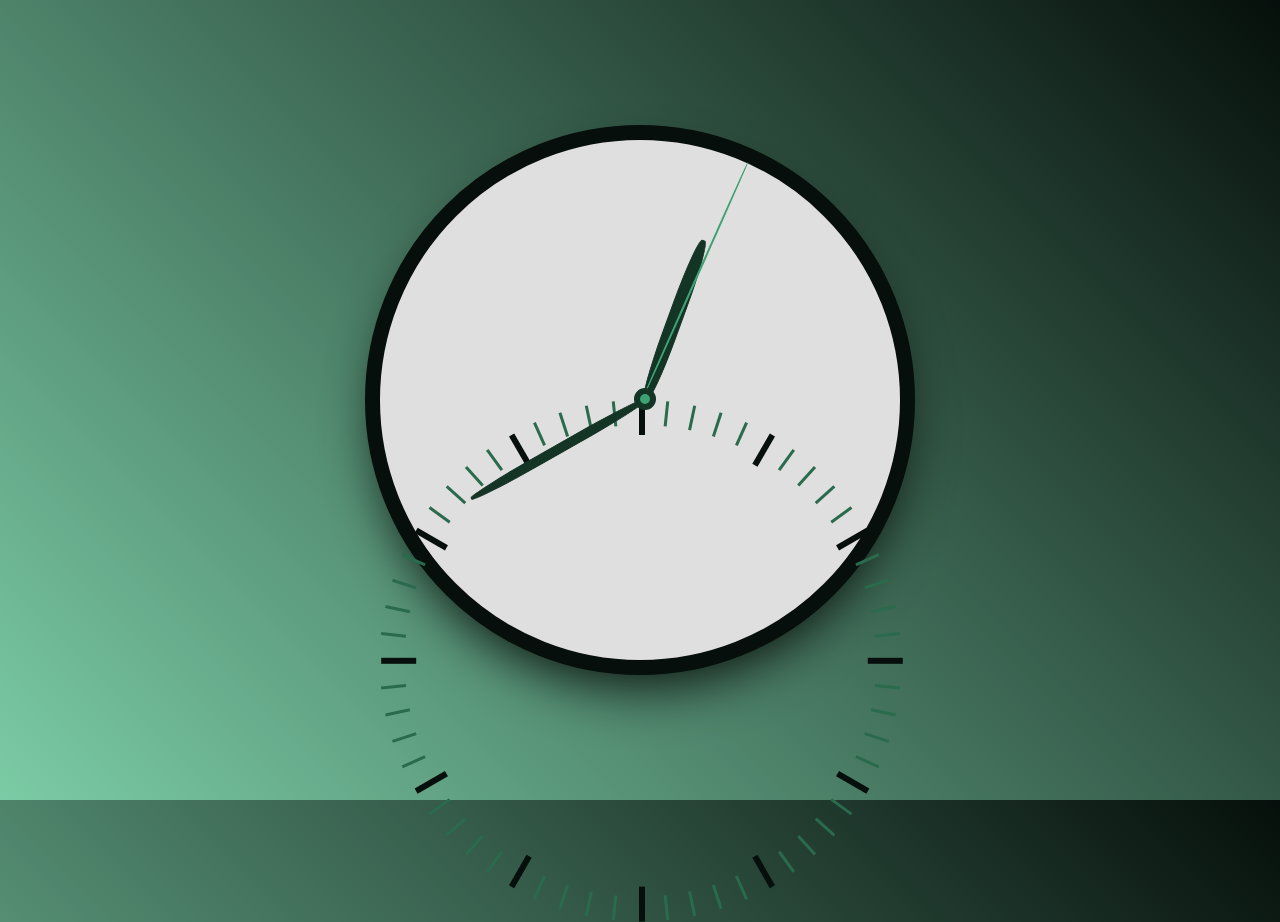
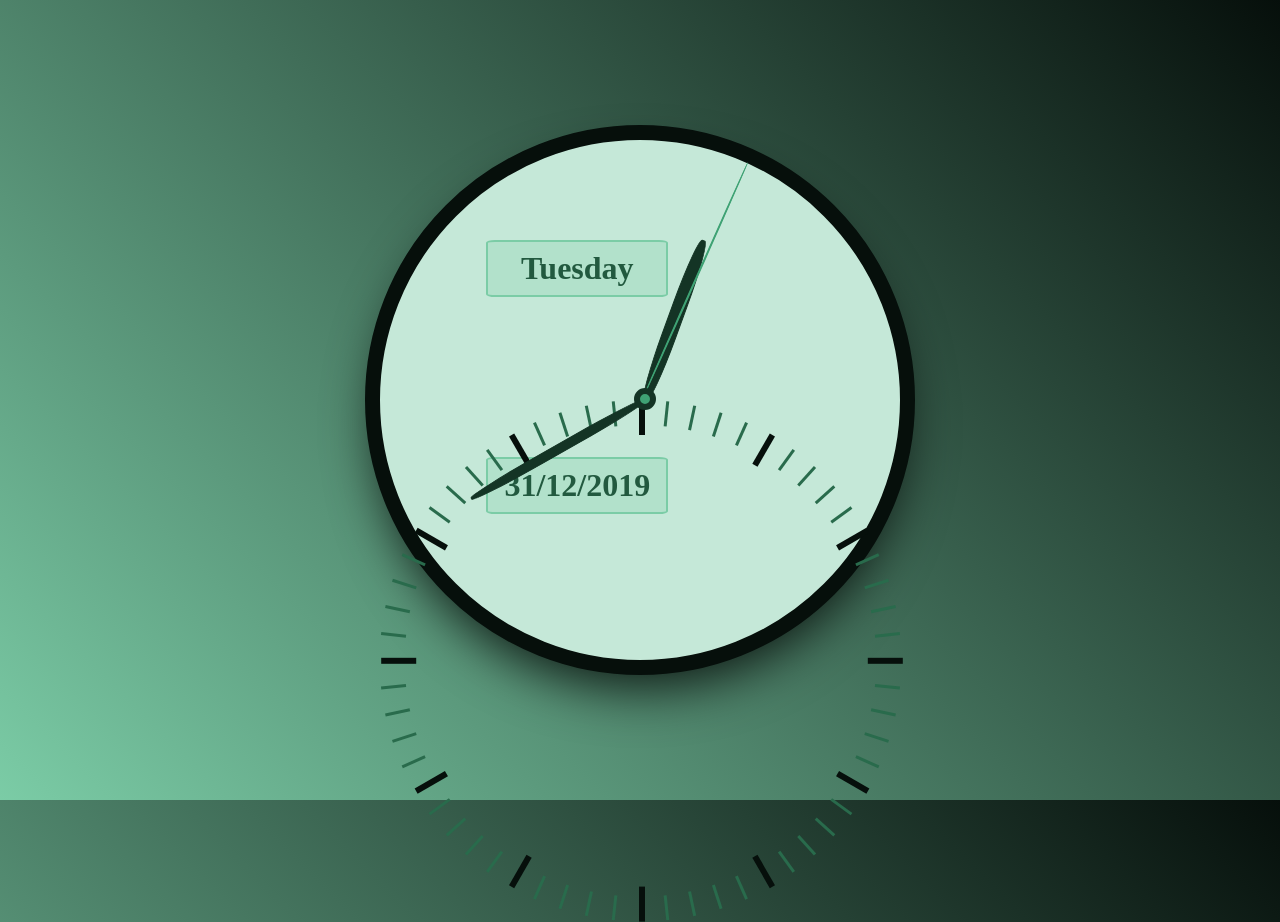
Before and after one commit to M-Hafez22/Analog_clock, a website built with Parcel: page src/index.html in a window 1280 px wide. Built offline with nearby package versions, Linux system fonts and the light colour scheme.

Commit message:
Add Calendar

```diff
--- a/src/clockApp/config.js
+++ b/src/clockApp/config.js
@@ -5,3 +5,6 @@ export const minuteHand = document.getElementById('minute');
 // for lines
 export const lines = document.getElementsByClassName("lines");
 export const clock= document.getElementById('clock');
+// for date
+export const dateInfo= document.getElementById('dateInfo');
+export const dayName= document.getElementById('dayName');
--- /dev/null
+++ b/src/clockApp/date.js
@@ -0,0 +1,19 @@
+import {dateInfo, dayName} from './config';
+
+
+
+
+
+export const showDateInfo = () =>{
+  const  week = [ "Sunday", "Monday", "Tuesday","Wednesday", "Thursday", "Friday", "Saturday"];
+
+  const currentDate = new Date(),
+        dayDate = currentDate.getDate(),
+        month = currentDate.getMonth() + 1,
+        year = currentDate.getFullYear(),
+        weekDay = week[currentDate.getDay()];
+
+        dayName.textContent = weekDay;
+        dateInfo.textContent = `${dayDate}/${month}/${year}`;
+  console.log(weekDay);
+}
--- a/src/clockApp/hands.js
+++ b/src/clockApp/hands.js
@@ -14,6 +14,8 @@ const  setClock = () => {
   setRotation(secondHand, secondsRatio);
   setRotation(minuteHand, minutesRatio);
   setRotation(hourHand, hoursRatio);
+
+
 }
 // Run the hands ever second
-export const runHands  = setInterval(setClock, 1000);
+export const runHands  = () => {setInterval(setClock, 1000);}
--- a/src/index.html
+++ b/src/index.html
@@ -8,6 +8,10 @@
 </head>
 <body>
   <main id="clock">
+  	<div class="calendar">
+  		<h1 id="dayName" class="info"></h1>
+  		<h1 id="dateInfo" class="info"></h1>
+  	</div>
     <div class="dot"></div>
     <div class="hands">
       <div id="hour" class="hand hour-hand"></div>
--- a/src/index.js
+++ b/src/index.js
@@ -1,5 +1,8 @@
 import {runHands} from './clockApp/hands';
 import {locatLines} from './clockApp/lines';
+import {showDateInfo} from './clockApp/date';
+
 import './styles/main.scss';
 locatLines();
 runHands();
+showDateInfo();
--- a/src/styles/_config.scss
+++ b/src/styles/_config.scss
@@ -1,5 +1,4 @@
 $clr : #7bcca6;
-$clock-bg: #dfdfdf;
 $hand : 170px;
 
 *,
--- /dev/null
+++ b/src/styles/_date.scss
@@ -0,0 +1,23 @@
+
+
+.calendar{
+	position: absolute;
+	top: 30%;
+	left: 38%;
+	text-align: center;
+
+	#dayName{
+		margin-bottom: 5em;
+		padding: 0.25em .5em;
+		font-size: 2em;
+		background: lighten($clr , 15%);
+		color: darken($clr , 40%);
+		border: 2px solid $clr;
+		border-radius: 5%;
+	}
+
+	#dateInfo{
+		@extend #dayName;
+		margin-top: 5em;
+	}
+}
--- a/src/styles/main.scss
+++ b/src/styles/main.scss
@@ -1,6 +1,8 @@
 @import 'config';
 @import 'hands';
 @import 'clockLines';
+@import 'clockLines';
+@import 'date';
 
 body{
   height: 100vh;
@@ -14,7 +16,7 @@ body{
   z-index: 21;
   width: 550px;
   height: 550px;
-  background: $clock-bg;
+  background: lighten($clr , 20%);
   border: 15px solid darken($clr , 60%);
   border-radius: 50%;
   box-shadow: 0 2vw 4vw -1vw rgba(0,0,0,0.8);
```
